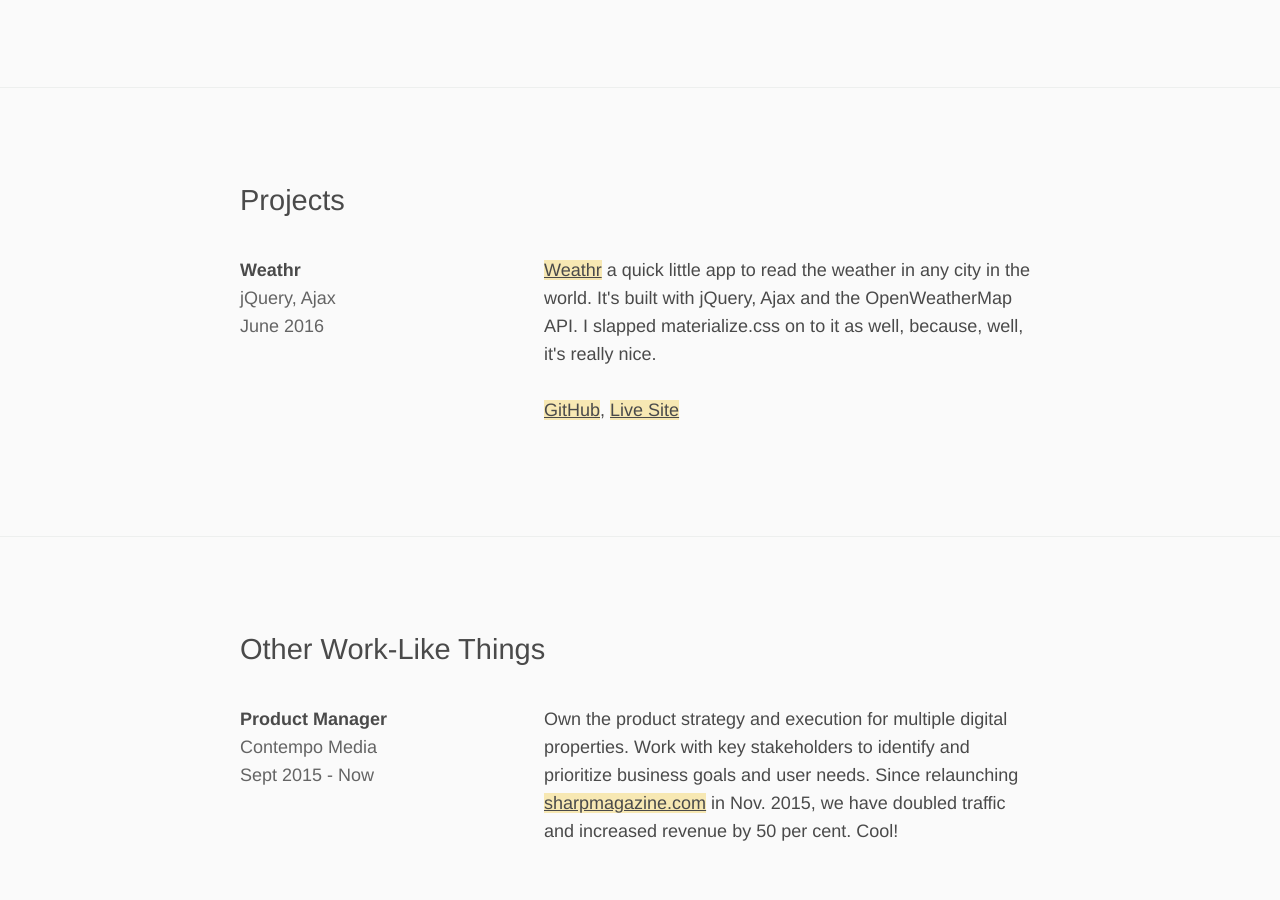
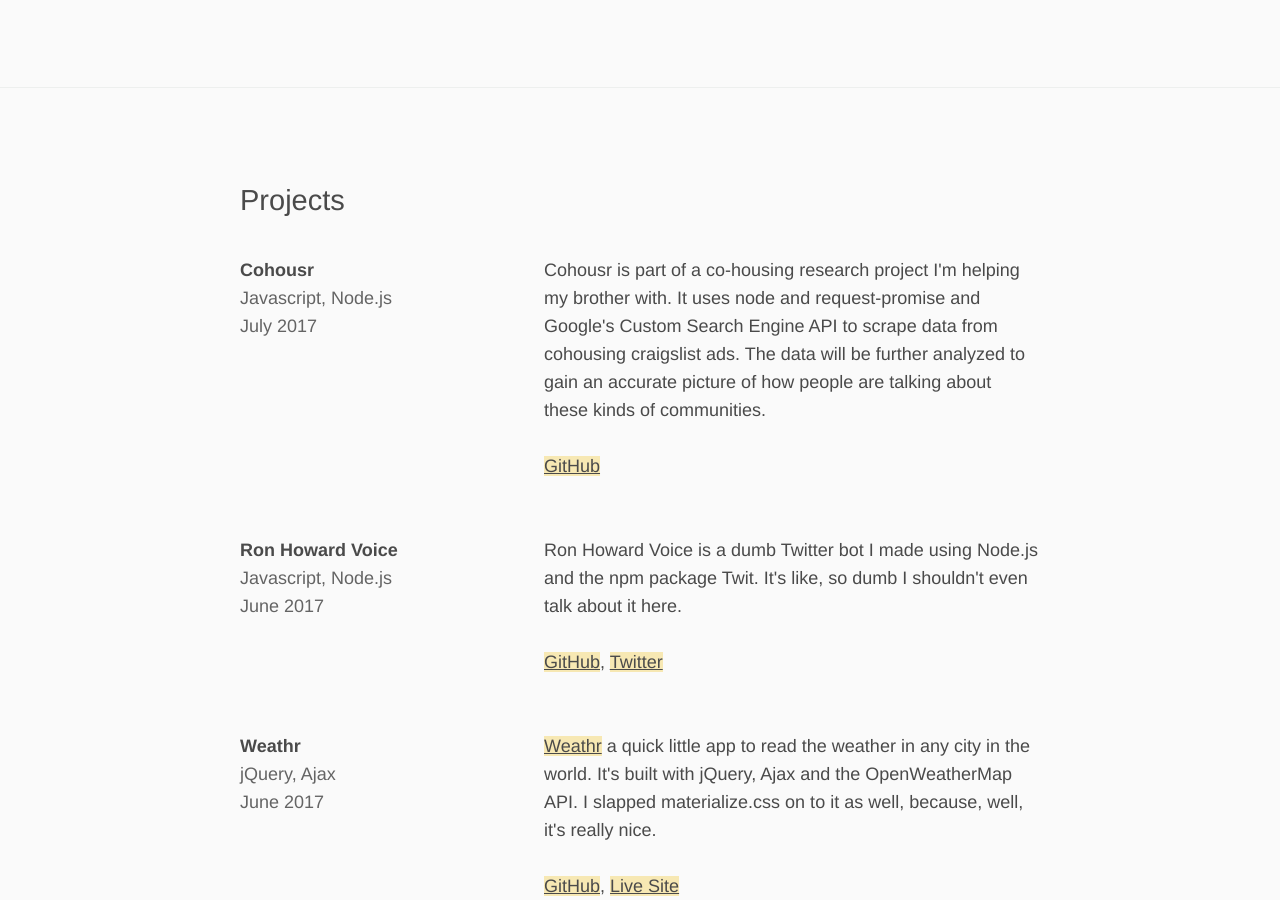
Before and after one commit to colinxr/cr-jekyll, a Jekyll site: the page built from index.html, in a window 1280 px wide and 900 px high, scrolled down 866 px. Built offline with Jekyll 4.4.1, drawn with Linux system fonts in a browser that asks for light colours.

Commit message:
update projects

```diff
--- a/_data/projects.yml
+++ b/_data/projects.yml
@@ -1,5 +1,17 @@
+-   title: Cohousr
+    languages: Javascript, Node.js
+    time: July 2017
+    description: Cohousr is part of a co-housing research project I'm helping my brother with. It uses node and request-promise and Google's Custom Search Engine API to scrape data from cohousing craigslist ads. The data will be further analyzed to gain an accurate picture of how people are talking about these kinds of communities.
+    links: <a href="https://www.github.com/colinxr/scrapecl">GitHub</a>
+
+-   title: Ron Howard Voice
+    languages: Javascript, Node.js
+    time: June 2017
+    description: Ron Howard Voice is a dumb Twitter bot I made using Node.js and the npm package Twit. It's like, so dumb I shouldn't even talk about it here.
+    links: <a href="https://www.github.com/colinxr/ron-howard-voice">GitHub</a>, <a href="http://www.twitter.com/ronhoward_voice">Twitter</a>
+
 -   title: Weathr
     languages: jQuery, Ajax
-    time: June 2016
+    time: June 2017
     description: <a href="http://www.colinrabyniuk.com/weathr">Weathr</a> a quick little app to read the weather in any city in the world. It's built with jQuery, Ajax and the OpenWeatherMap API. I slapped materialize.css on to it as well, because, well, it's really nice.
     links: <a href="https://www.github.com/colinxr/weathr">GitHub</a>, <a href="http://www.colinrabyniuk.com/weathr">Live Site</a>
```
Also changed, not shown: _drafts/2017-08-04-scapecl.md (added, +17 -0 lines).
